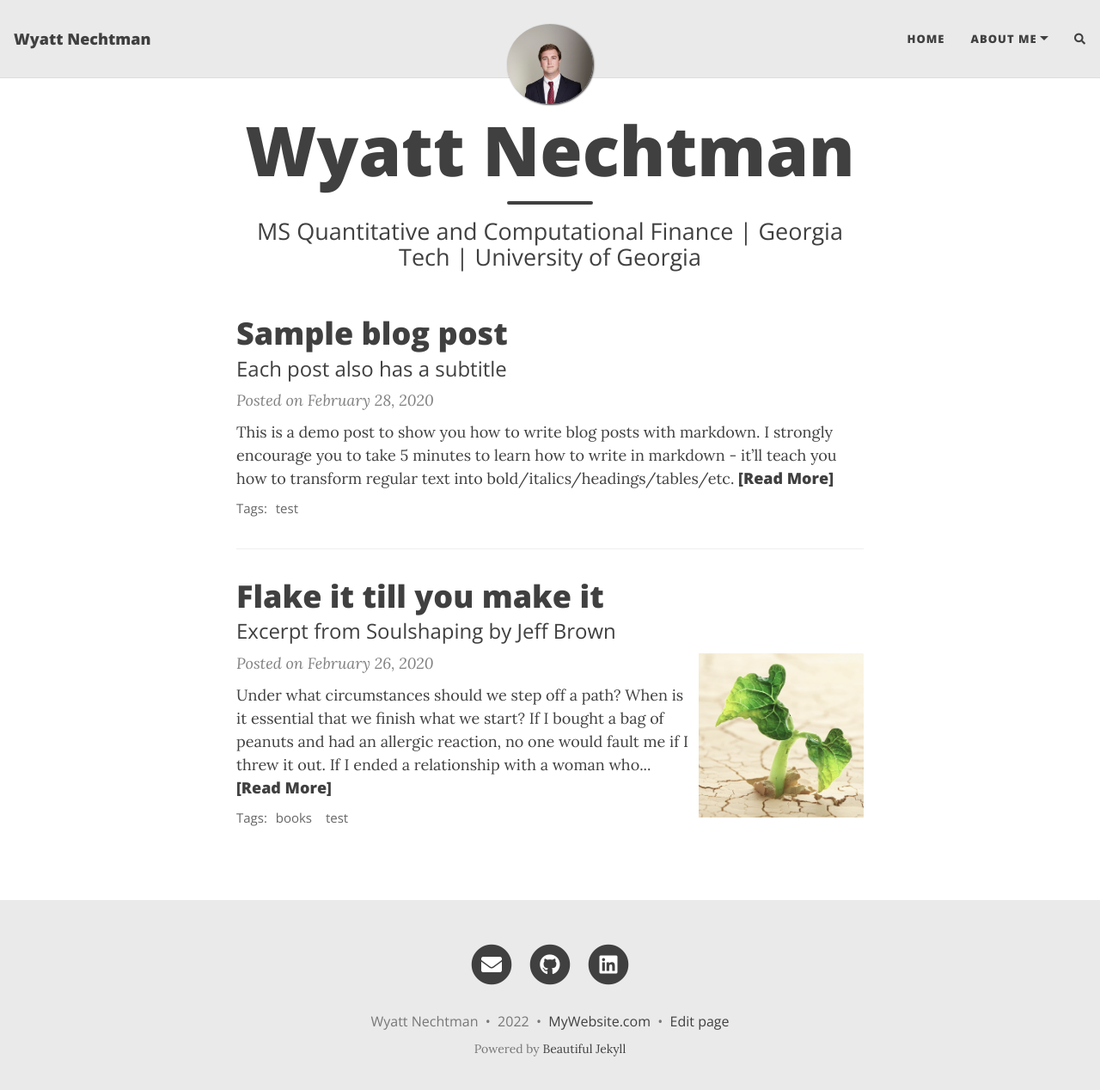
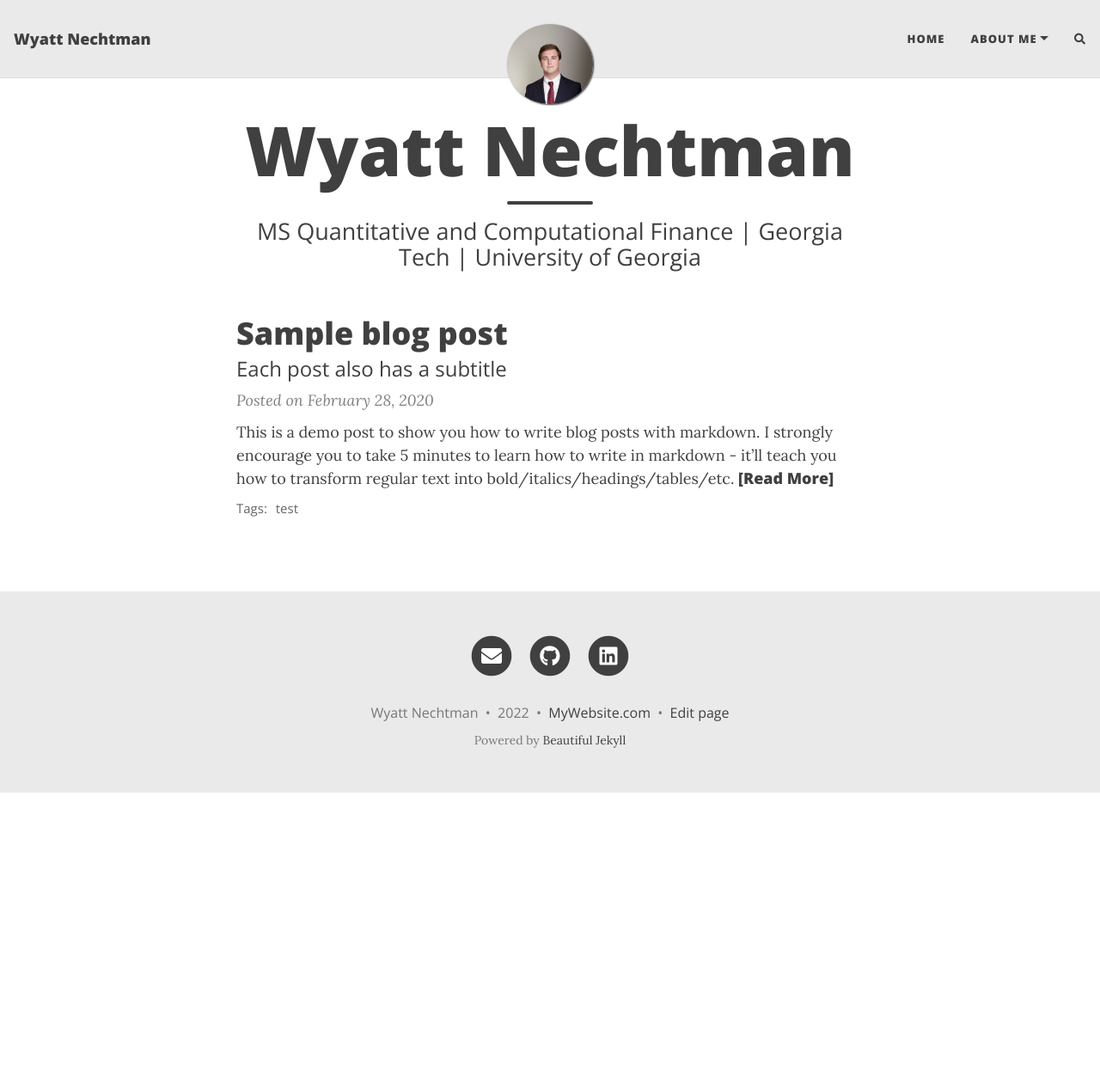
Before and after one commit to wnechtman/wnechtman.github.io, a Jekyll site: the page built from index.html, in a window 1280 px wide and 1281 px high. Shown: the top 1268 px of the window at 86% size. Built offline with Jekyll 4.4.1, drawn with Linux system fonts in a browser that asks for light colours; nearby versions of some CDN libraries; the list of posts is cut into pages by our own code; comment, search, counter and statistics services are not loaded.

Commit message:
Changed aboutme and removed posts

```diff
--- a/_posts/2020-02-26-flake-it-till-you-make-it.md
+++ /dev/null
@@ -1,17 +0,0 @@
----
-layout: post
-title: Flake it till you make it
-subtitle: Excerpt from Soulshaping by Jeff Brown
-cover-img: /assets/img/path.jpg
-thumbnail-img: /assets/img/thumb.png
-share-img: /assets/img/path.jpg
-tags: [books, test]
----
-
-Under what circumstances should we step off a path? When is it essential that we finish what we start? If I bought a bag of peanuts and had an allergic reaction, no one would fault me if I threw it out. If I ended a relationship with a woman who hit me, no one would say that I had a commitment problem. But if I walk away from a seemingly secure route because my soul has other ideas, I am a flake?
-
-The truth is that no one else can definitively know the path we are here to walk. It’s tempting to listen—many of us long for the omnipotent other—but unless they are genuine psychic intuitives, they can’t know. All others can know is their own truth, and if they’ve actually done the work to excavate it, they will have the good sense to know that they cannot genuinely know anyone else’s. Only soul knows the path it is here to walk. Since you are the only one living in your temple, only you can know its scriptures and interpretive structure.
-
-At the heart of the struggle are two very different ideas of success—survival-driven and soul-driven. For survivalists, success is security, pragmatism, power over others. Success is the absence of material suffering, the nourishing of the soul be damned. It is an odd and ironic thing that most of the material power in our world often resides in the hands of younger souls. Still working in the egoic and material realms, they love the sensations of power and focus most of their energy on accumulation. Older souls tend not to be as materially driven. They have already played the worldly game in previous lives and they search for more subtle shades of meaning in this one—authentication rather than accumulation. They are often ignored by the culture at large, although they really are the truest warriors.
-
-A soulful notion of success rests on the actualization of our innate image. Success is simply the completion of a soul step, however unsightly it may be. We have finished what we started when the lesson is learned. What a fear-based culture calls a wonderful opportunity may be fruitless and misguided for the soul. Staying in a passionless relationship may satisfy our need for comfort, but it may stifle the soul. Becoming a famous lawyer is only worthwhile if the soul demands it. It is an essential failure if you are called to be a monastic this time around. If you need to explore and abandon ten careers in order to stretch your soul toward its innate image, then so be it. Flake it till you make it.
--- a/aboutme.md
+++ b/aboutme.md
@@ -1,10 +1,10 @@
 ---
 layout: page
 title: About me
-subtitle: Why you'd want to go on a date with me
+subtitle: In progress...
 ---
 
-My name is Inigo Montoya. I have the following qualities:
+<!-- My name is Inigo Montoya. I have the following qualities:
 
 - I rock a great mustache
 - I'm extremely loyal to my family
@@ -13,4 +13,4 @@
 
 ### My story
 
-To be honest, I'm having some trouble remembering right now, so why don't you just watch [my movie](https://en.wikipedia.org/wiki/The_Princess_Bride_%28film%29) and it will answer **all** your questions.
+To be honest, I'm having some trouble remembering right now, so why don't you just watch [my movie](https://en.wikipedia.org/wiki/The_Princess_Bride_%28film%29) and it will answer **all** your questions. -->
```
